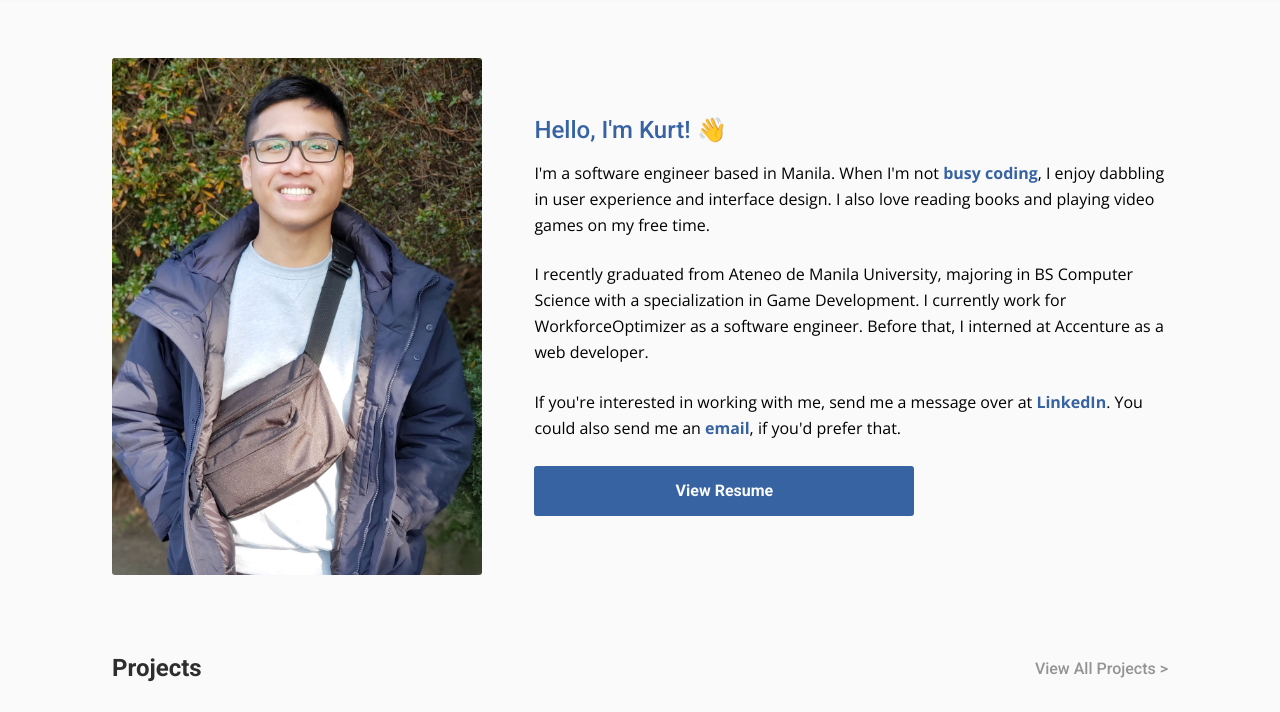
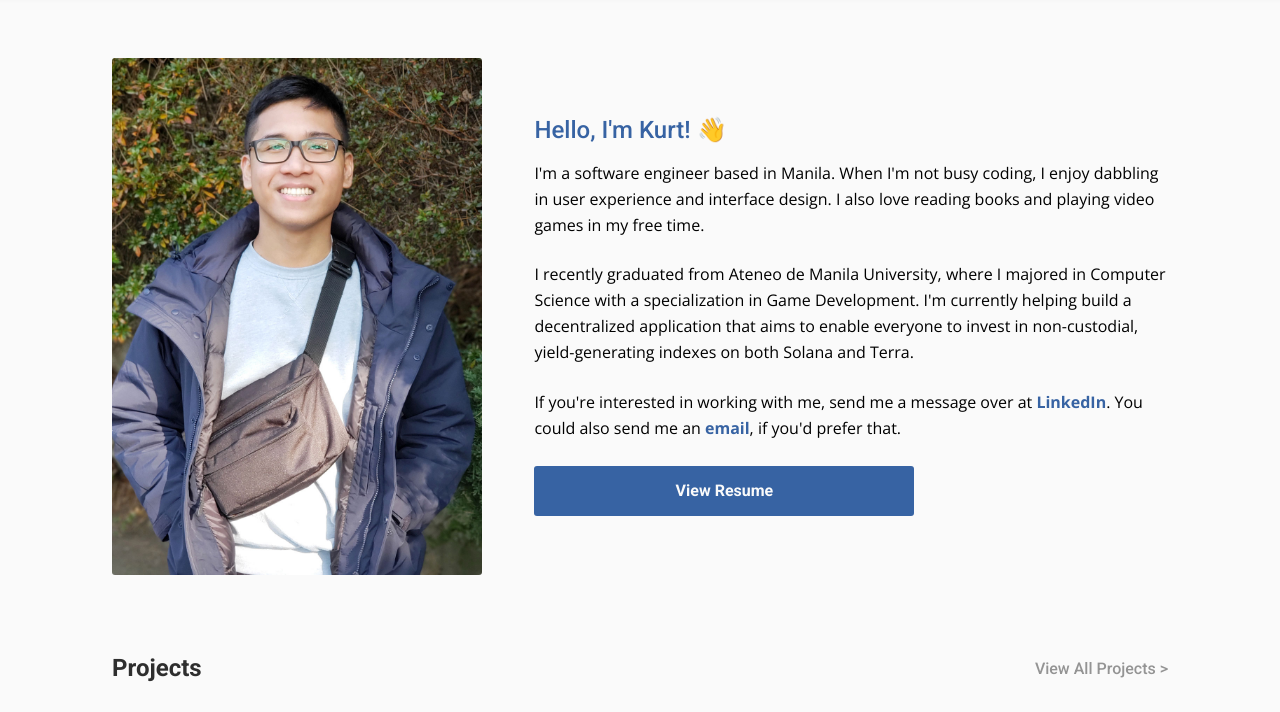
Before and after one commit to kurtdeleon/my-portfolio, a Gatsby site: page / in a window 1280 px wide. Shown: the part 70-782 px from the top of the page. Built offline with nearby package versions, Linux system fonts and the light colour scheme; Gatsby itself is replaced by a stand-in of ours.

Commit message:
Updated descriptions and resume

```diff
--- a/src/data/data.js
+++ b/src/data/data.js
@@ -17,9 +17,9 @@ export const introData = {
   pictureMobile: "profile-picture/mobile.jpg",
   greeting: `Hello, I'm Kurt! <span class="waving-hand" role="img">👋</span>`,
   summary: [
-    `I'm a software engineer based in Manila. When I'm not <a class="link" href="https://github.com/kurtdeleon" target="_blank" rel="noreferrer">busy coding</a>, I enjoy dabbling in user experience and interface design. I also love reading books and playing video games on my free time.`,
-    `I recently graduated from Ateneo de Manila University, majoring in BS Computer Science with a specialization in Game Development. I currently work for WorkforceOptimizer as a software engineer. Before that, I interned at Accenture as a web developer.`,
-    `If you're interested in working with me, send me a message over at <a class="link" href="https://ph.linkedin.com/in/kurtdeleon" target="_blank" rel="noreferrer">LinkedIn</a>. You could also send me an <a class="link" href="mailto:deleon.ksa@gmail.com" target="_blank" rel="noreferrer">email</a>, if you'd prefer that.`,
+    `I'm a software engineer based in Manila. When I'm not busy coding, I enjoy dabbling in user experience and interface design. I also love reading books and playing video games in my free time.`,
+    `I recently graduated from Ateneo de Manila University, where I majored in Computer Science with a specialization in Game Development. I'm currently helping build a decentralized application that aims to enable everyone to invest in non-custodial, yield-generating indexes on both Solana and Terra.`,
+    `If you're interested in working with me, send me a message over at <a class="link" href="https://linkedin.com/in/kurtdeleon" target="_blank" rel="noreferrer">LinkedIn</a>. You could also send me an <a class="link" href="mailto:deleon.ksa@gmail.com" target="_blank" rel="noreferrer">email</a>, if you'd prefer that.`,
   ],
   cta: {
     url: "KurtdeLeon_Resume.pdf",
@@ -34,14 +34,10 @@ export const socialMediaData = [
   },
   {
     title: "LinkedIn",
-    url: "https://ph.linkedin.com/in/kurtdeleon",
+    url: "https://linkedin.com/in/kurtdeleon",
   },
   {
     title: "Email",
     url: "mailto:deleon.ksa@gmail.com",
   },
-  {
-    title: "Facebook",
-    url: "https://facebook.com/0.ksdeleon",
-  },
 ];
```
Also changed, not shown: package.json (+2 -5 lines), 1 other file.
